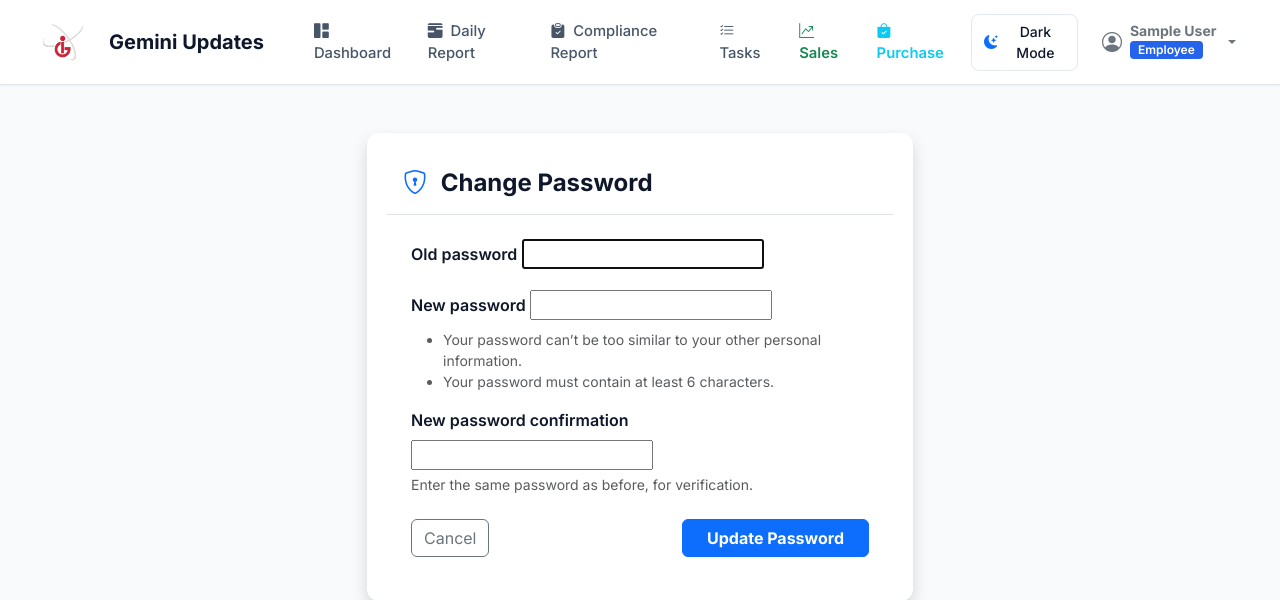
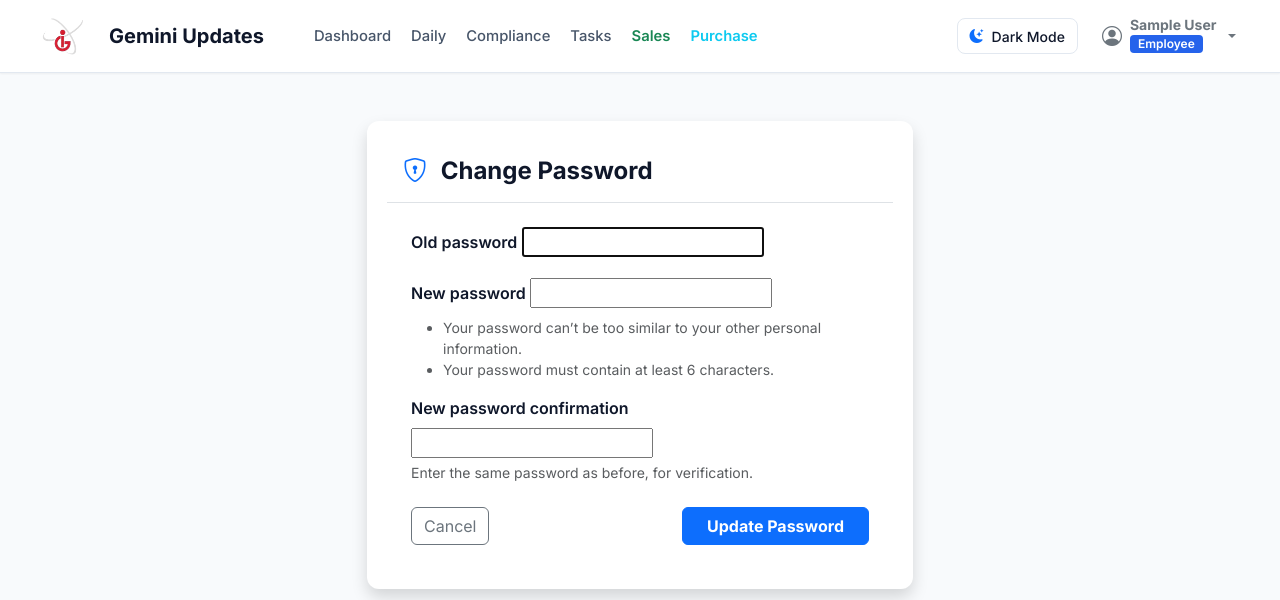
Before and after one commit to nayanjain123-create/Gemini_updates, a Django app: page /change-password/ in a window 1280 px wide. Shown: the top 600 px of the page. Run offline with Django 5.2, Linux system fonts and the light colour scheme; the visitor is signed in with stand-in values (Sample User, id 1).

Commit message:
Minimize navigation tab names to Dashboard, Daily, Compliance, Tasks, Sales, Purchase and remove icons

```diff
--- a/templates/base.html
+++ b/templates/base.html
@@ -51,32 +51,32 @@
         <ul class="navbar-nav me-auto mb-2 mb-lg-0 ms-lg-4">
           <li class="nav-item">
             <a class="nav-link nav-link-custom {% if request.resolver_match.namespace == 'dashboard' %}active{% endif %}" href="{% url 'dashboard:index' %}">
-              <i class="bi bi-grid-1x2-fill me-1"></i> Dashboard
+              Dashboard
             </a>
           </li>
           <li class="nav-item">
             <a class="nav-link nav-link-custom {% if request.resolver_match.namespace == 'reports' and request.resolver_match.url_name == 'daily_report' %}active{% endif %}" href="{% url 'reports:daily_report' %}">
-              <i class="bi bi-calendar3-range-fill me-1"></i> Daily Report
+              Daily
             </a>
           </li>
           <li class="nav-item">
             <a class="nav-link nav-link-custom {% if request.resolver_match.namespace == 'compliance' %}active{% endif %}" href="{% url 'compliance:compliance_report' %}">
-              <i class="bi bi-clipboard-check-fill me-1"></i> Compliance Report
+              Compliance
             </a>
           </li>
           <li class="nav-item">
             <a class="nav-link nav-link-custom {% if request.resolver_match.url_name == 'task_list' or request.resolver_match.url_name == 'task_create' %}active{% endif %}" href="{% url 'reports:task_list' %}">
-              <i class="bi bi-list-check me-1"></i> Tasks
+              Tasks
             </a>
           </li>
           <li class="nav-item">
             <a class="nav-link nav-link-custom text-success fw-semibold" href="https://gemini-sales-invoice-converter.vercel.app/" target="_blank" rel="noopener noreferrer" title="Sales Invoice Converter Tool">
-              <i class="bi bi-graph-up-arrow me-1"></i> Sales
+              Sales
             </a>
           </li>
           <li class="nav-item">
             <a class="nav-link nav-link-custom text-info fw-semibold" href="https://geminiexcel.streamlit.app/" target="_blank" rel="noopener noreferrer" title="Purchase Excel Tool">
-              <i class="bi bi-bag-check-fill me-1"></i> Purchase
+              Purchase
             </a>
           </li>
         </ul>
```
